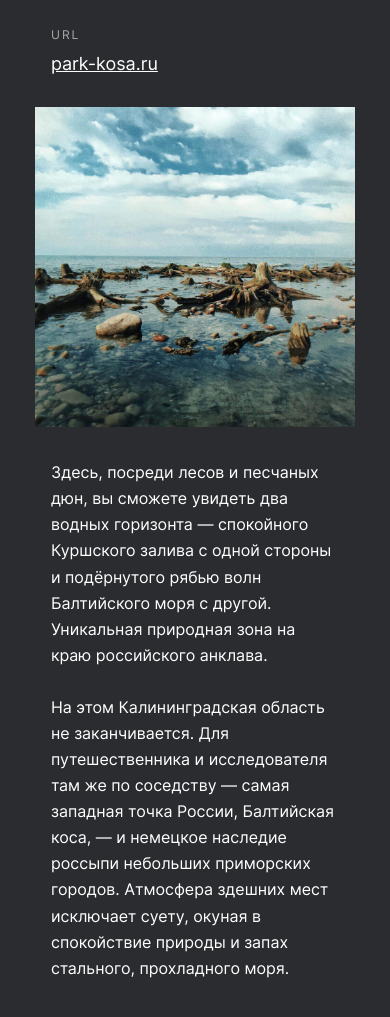
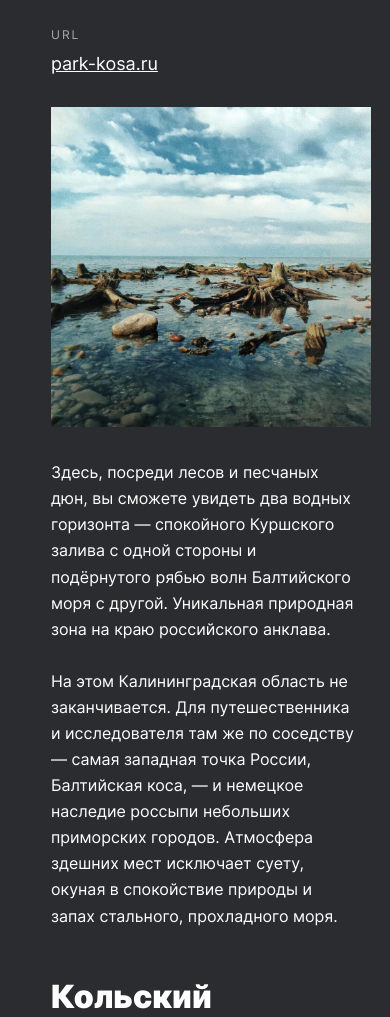
Before and after one commit to eugenvetrov/yet-another-project, a plain HTML site: page index.html in a window 390 px wide. Shown: the part 4136-5153 px from the top of the page. Drawn offline with Linux system fonts and the light colour scheme.

Commit message:
Еще поправил

```diff
--- a/blocks/place/__image/place__image.css
+++ b/blocks/place/__image/place__image.css
@@ -11,7 +11,7 @@
 
 @media screen and (min-width: 336px) and (max-width: 767px) {
   .place__image {
-    margin: 0 16px 0 0;
+    margin: 0 0 0 16px;
   }
 }
 
--- a/blocks/place/__paragraph/place__paragraph.css
+++ b/blocks/place/__paragraph/place__paragraph.css
@@ -1,29 +1,22 @@
 .place__paragraph {
   display: flex;
+  line-height: 163%;
+  font-size: 18px;
+  margin: 26px 0 0;
+  }
+
+.place__paragraph:nth-of-type(1) {
   margin: 0;
-  font-size: 16px;
-  line-height: 163%;
-  }
+}
 
 @media screen and (max-width: 767px) {
   .place__paragraph {
-    margin: 26px 16px 0;
+    margin-left: 16px;
+    font-size: 16px;
   }
 
   .place__paragraph:nth-of-type(1) {
-    margin: 0 16px 0;
+    margin-left: 16px;
+    font-size: 16px;
   }
 }
-
-@media screen and (min-width: 767px) {
-  .place__paragraph {
-    margin: 0;
-    font-size: 18px;
-    line-height: 163%;
-    margin: 26px 0 0;
-  }
-
-  .place__paragraph:nth-of-type(1) {
-    margin: 0;
-  }
-}
```
Also changed, not shown: index.html (+6 -0 lines).
